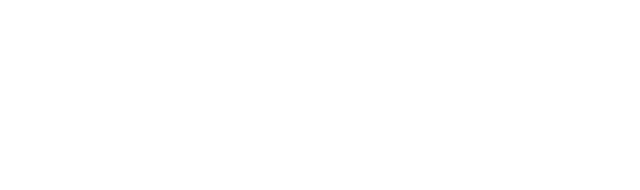
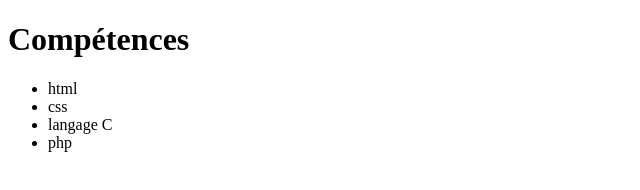
Before and after one commit to Pierre726/git-mon_cv, a plain HTML site: page index.html in a window 1280 px wide. Shown: the whole page, without its empty margins (0-640 px from the left). Drawn offline with Linux system fonts and the light colour scheme.

Commit message:
mise en place de la section compétence

```diff
--- a/index.html
+++ b/index.html
@@ -8,6 +8,12 @@
     <title>Document</title>
 </head>
 <body>
-
+    <h1>Compétences</h1>
+    <ul>
+        <li>html</li>
+        <li>css</li>
+        <li>langage C</li>
+        <li>php</li>
+    </ul>
 </body>
 </html>
```
